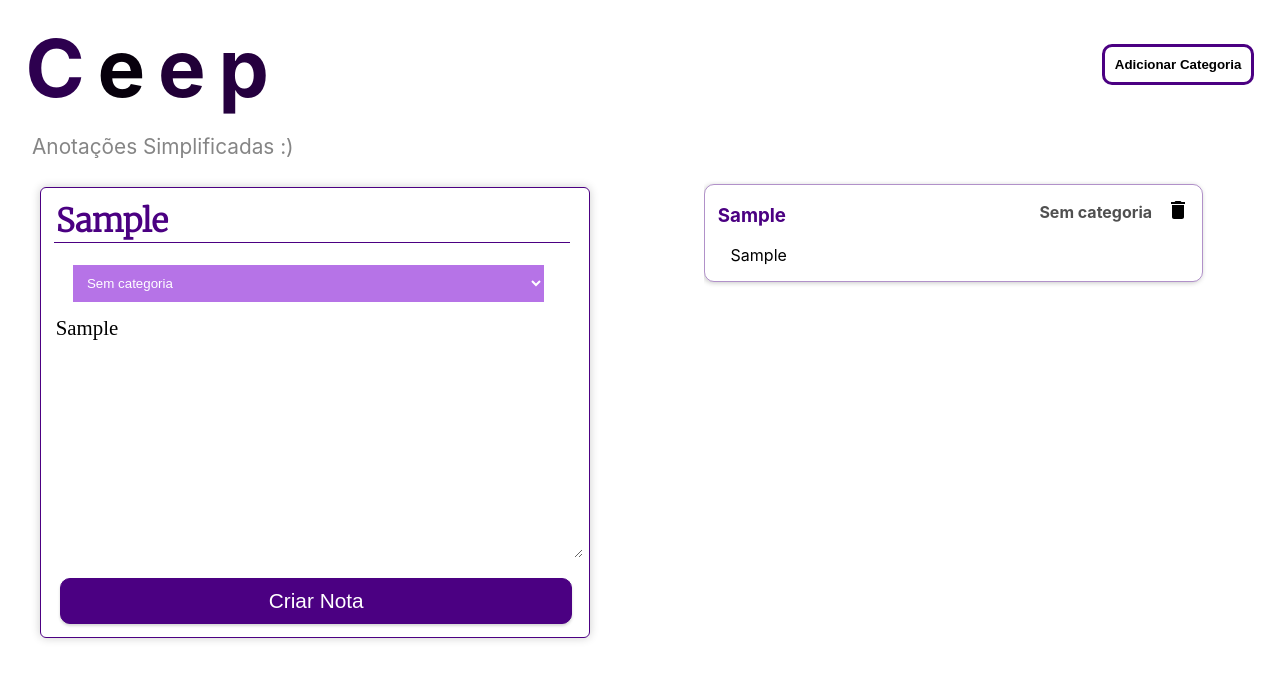
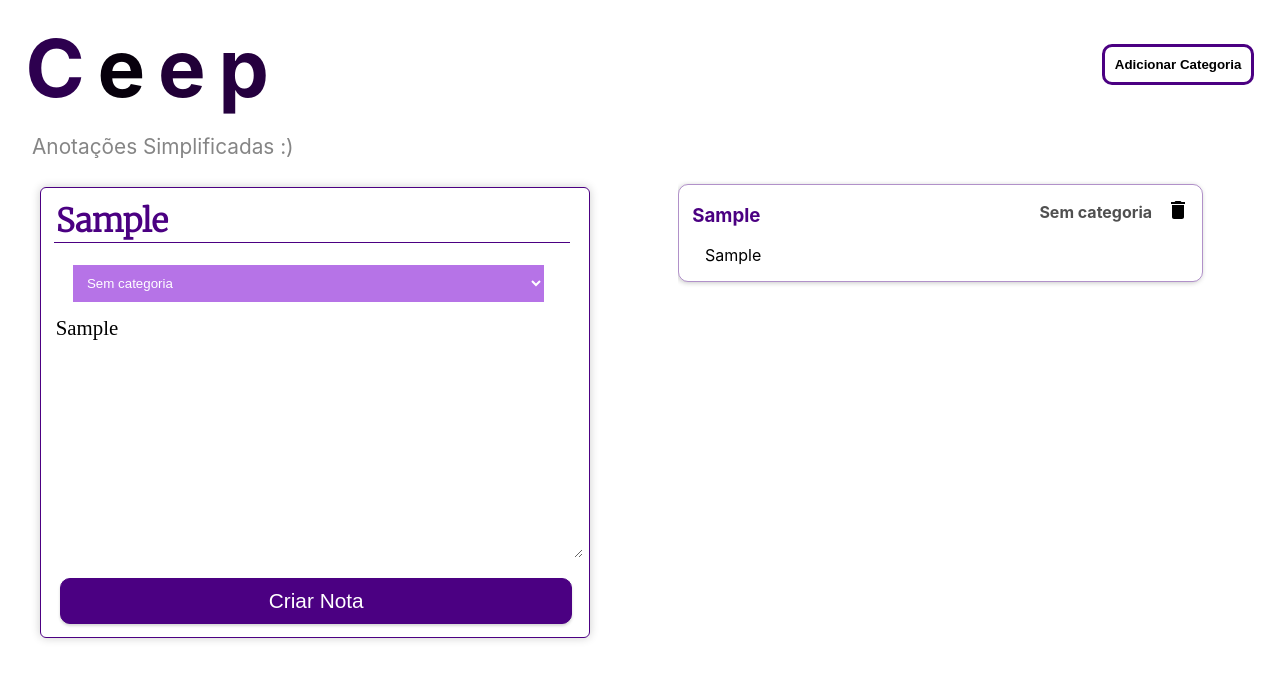
Before and after one commit to 4lysson-a/ceep, a React (Create React App) app: page / in a window 1280 px wide. Both pictures are taken after typing "Sample", "Sample" into the empty fields and a click on the button "Criar Nota". Shown: the top 680 px of the page. Built offline with nearby package versions, Linux system fonts and the light colour scheme.

Commit message:
fix scroll and set limit to card height

```diff
--- a/src/components/CardNota/StyleCardNota.css
+++ b/src/components/CardNota/StyleCardNota.css
@@ -10,6 +10,13 @@
   margin-right: 2vw;
   justify-content: baseline;
   word-wrap: break-word;
+  max-height: 50vh;
+  overflow-y: scroll;
+}
+
+.card-nota p::-webkit-scrollbar {
+  width: 3px;
+  margin: 1rem;
 }
 
 .card-container {
@@ -36,21 +43,21 @@ ul {
 
 .card-container {
   position: absolute;
-  width: 40vw;
+  width: 42vw;
   right: 5%;
   top: 9rem;
+  margin-left: 2rem;
 }
 
-.delete-icon{
+.delete-icon {
   position: absolute;
   right: 0;
   margin-right: 2vw;
   margin-top: 1vw;
   cursor: pointer;
-
 }
 
-.categoria{
+.categoria {
   color: rgba(0, 0, 0, 0.685);
   margin-left: 2vw;
   position: absolute;
@@ -59,29 +66,7 @@ ul {
   margin-top: 1.3vw;
 }
 
-.delete-icon:hover{
+.delete-icon:hover {
   background-color: rgba(76, 0, 130, 0.226);
   border-radius: 100px;
 }
-
-/* Custom scrollbar */
-
-/* width */
-::-webkit-scrollbar {
-  width: 5px;
-}
-
-/* Track */
-::-webkit-scrollbar-track {
-  background: #f1f1f1;
-}
-
-/* Handle */
-::-webkit-scrollbar-thumb {
-  background: rgb(107, 0, 184);
-}
-
-/* Handle on hover */
-::-webkit-scrollbar-thumb:hover {
-  background: indigo;
-}
--- a/src/index.css
+++ b/src/index.css
@@ -8,6 +8,22 @@ body {
     sans-serif;
   -webkit-font-smoothing: antialiased;
   -moz-osx-font-smoothing: grayscale;
+}
+
+::-webkit-scrollbar {
+  width: 5px;
+}
+
+::-webkit-scrollbar-track {
+  background: #f1f1f1;
+}
+
+::-webkit-scrollbar-thumb {
+  background: rgb(107, 0, 184);
+}
+
+::-webkit-scrollbar-thumb:hover {
+  background: indigo;
 }
 
 code {
```
